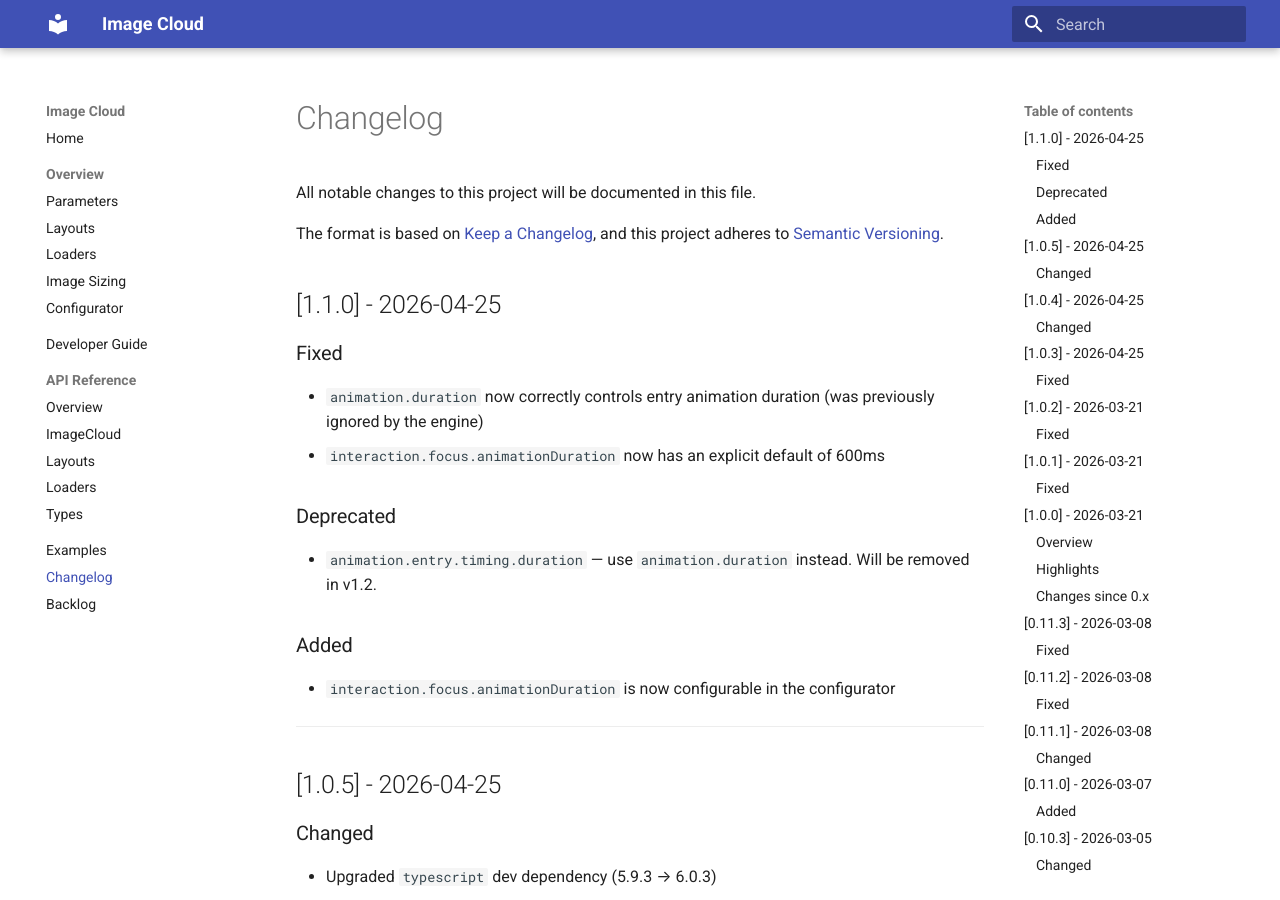
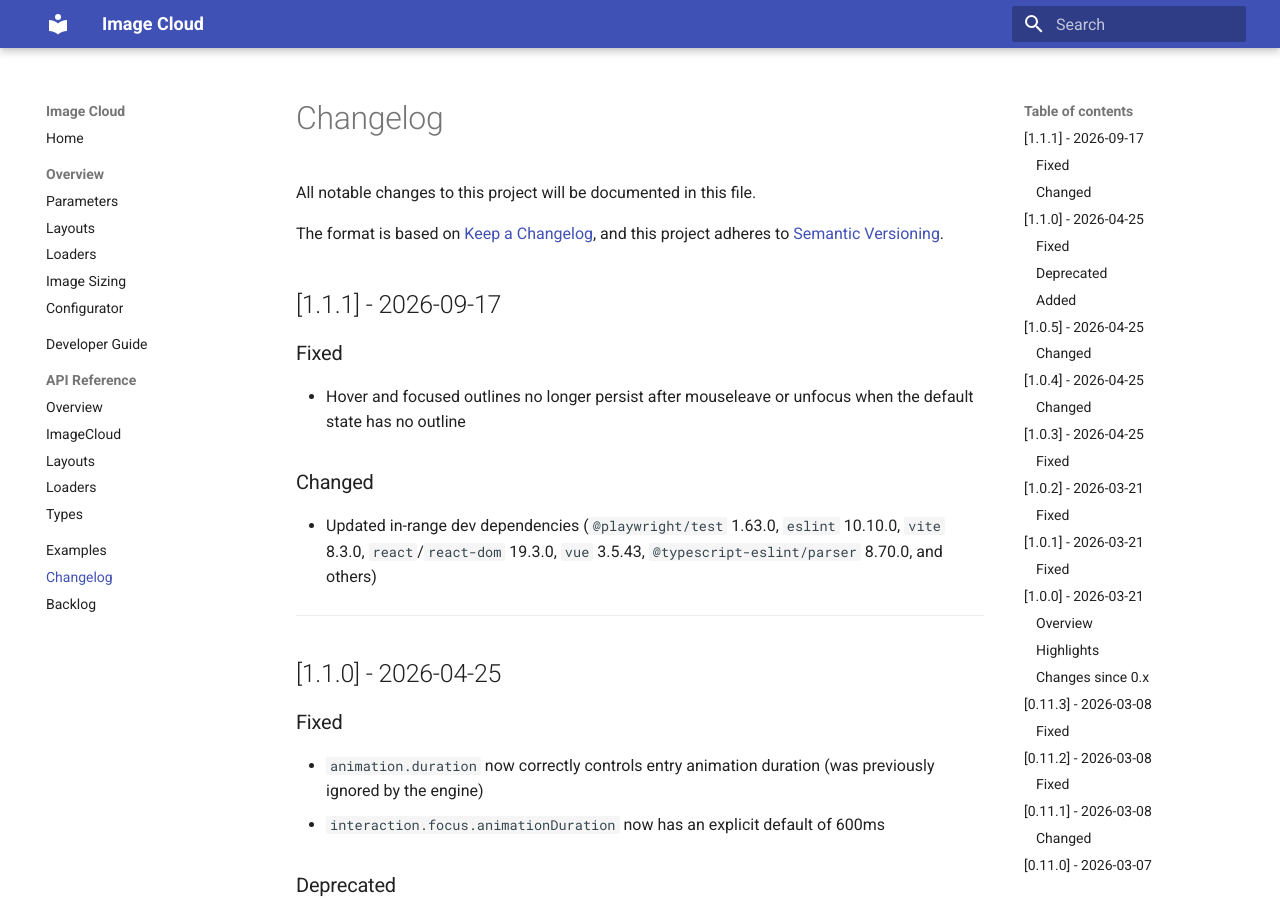
Before and after one commit to frybynite/image-cloud, an MkDocs documentation site: the page built from docs/changelog.md, in a window 1280 px wide and 900 px high. Built offline with MkDocs 1.6.1 and Material for MkDocs 9.7.7, drawn with Linux system fonts in a browser that asks for light colours.

Commit message:
fixed stuck hover/focused outline and updated dev dependencies. 1.1.0 -> 1.1.1
Co-Authored-By: Claude Fable 5.1 <noreply@anthropic.com>

```diff
--- a/docs/changelog.md
+++ b/docs/changelog.md
@@ -3,6 +3,16 @@
 All notable changes to this project will be documented in this file.
 
 The format is based on [Keep a Changelog](https://keepachangelog.com/), and this project adheres to [Semantic Versioning](https://semver.org/).
+
+## [1.1.1] - 2026-09-17
+
+### Fixed
+- Hover and focused outlines no longer persist after mouseleave or unfocus when the default state has no outline
+
+### Changed
+- Updated in-range dev dependencies (`@playwright/test` 1.63.0, `eslint` 10.10.0, `vite` 8.3.0, `react`/`react-dom` 19.3.0, `vue` 3.5.43, `@typescript-eslint/parser` 8.70.0, and others)
+
+---
 
 ## [1.1.0] - 2026-04-25
 
--- a/package.json
+++ b/package.json
@@ -1,6 +1,6 @@
 {
   "name": "@frybynite/image-cloud",
-  "version": "1.1.0",
+  "version": "1.1.1",
   "description": "Javascript/TypeScript image cloud library with custom loaders, various layouts, full images styling, with animation and zoom effects",
   "type": "module",
   "main": "./dist/image-cloud.umd.js",
```
Also changed, not shown: 1 other file.
